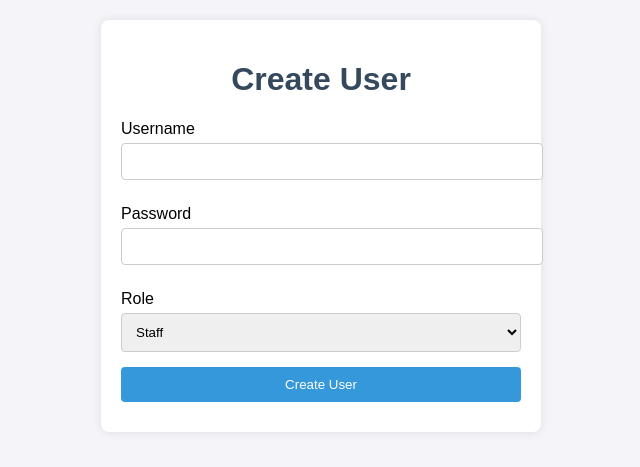
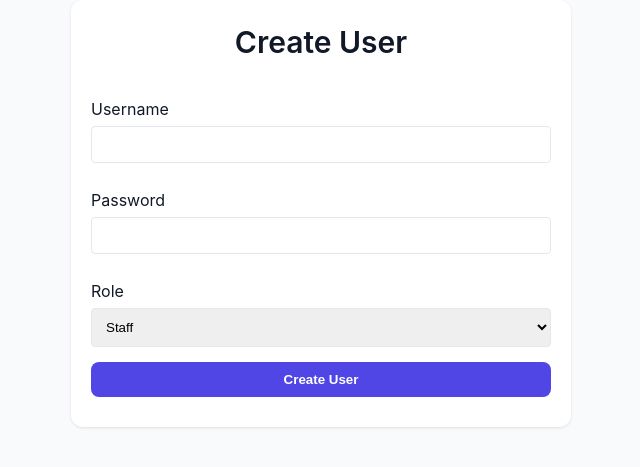
Before and after one commit to charantsk/EduAppTSK, a Flask app: page /register_user in a window 1280 px wide. Shown: the top 467 px of the page, without its empty margins (319-959 px from the left). Run offline with Flask 3, Linux system fonts and the light colour scheme.

Commit message:
Update create_user.html

```diff
--- a/templates/create_user.html
+++ b/templates/create_user.html
@@ -1,53 +1,81 @@
 <!DOCTYPE html>
 <html lang="en">
+
 <head>
     <meta charset="UTF-8">
     <meta name="viewport" content="width=device-width, initial-scale=1.0">
     <title>Create User</title>
     <style>
+        :root {
+            --primary-color: #5046e5;
+            --primary-hover: #4038b6;
+            --danger-color: #ef4444;
+            --text-primary: #111827;
+            --text-secondary: #6b7280;
+            --border-color: #e5e7eb;
+            --background: #f9fafb;
+        }
+
+        * {
+            margin: 0;
+            padding: 0;
+            box-sizing: border-box;
+        }
+
         body {
-            font-family: Arial, sans-serif;
-            margin: 0;
-            padding: 20px;
-            background-color: #f4f4f9;
+            font-family: 'Inter', sans-serif;
+            background-color: var(--background);
+            color: var(--text-primary);
+            line-height: 1.5;
         }
+
         .container {
-            max-width: 400px;
+            max-width: 500px;
             margin: 0 auto;
             padding: 20px;
             background-color: white;
-            border-radius: 8px;
-            box-shadow: 0 0 10px rgba(0, 0, 0, 0.1);
+            border-radius: 12px;
+            box-shadow: 0 1px 3px rgba(0, 0, 0, 0.1);
         }
+
         h1 {
             text-align: center;
-            color: #34495e;
+            font-size: 1.875rem;
+            font-weight: 600;
+            margin-bottom: 2rem;
+            color: var(--text-primary);
         }
+
         label {
             display: block;
             margin: 10px 0 5px;
         }
+
         input[type="text"],
         input[type="password"],
         select {
             width: 100%;
             padding: 10px;
             margin-bottom: 15px;
-            border: 1px solid #ccc;
+            border: 1px solid var(--border-color);
             border-radius: 4px;
         }
+
         button {
             width: 100%;
             padding: 10px;
-            background-color: #3498db;
+            background-color: var(--primary-color);
             color: white;
             border: none;
-            border-radius: 4px;
+            border-radius: 8px;
+            font-weight: 600;
             cursor: pointer;
         }
+
         button:hover {
-            background-color: #2980b9;
+            background-color: var(--primary-hover);
         }
+
         .error {
             color: red;
             text-align: center;
@@ -55,6 +83,7 @@
         }
     </style>
 </head>
+
 <body>
 
     <div class="container">
@@ -78,7 +107,7 @@
     </div>
 
     <script>
-    document.getElementById('createUserForm').addEventListener('submit', function(event) {
+        document.getElementById('createUserForm').addEventListener('submit', function (event) {
             event.preventDefault();
 
             const username = document.getElementById('username').value;
@@ -113,4 +142,5 @@
     </script>
 
 </body>
+
 </html>
```
Lines whose indentation alone changed are shown as unchanged.
